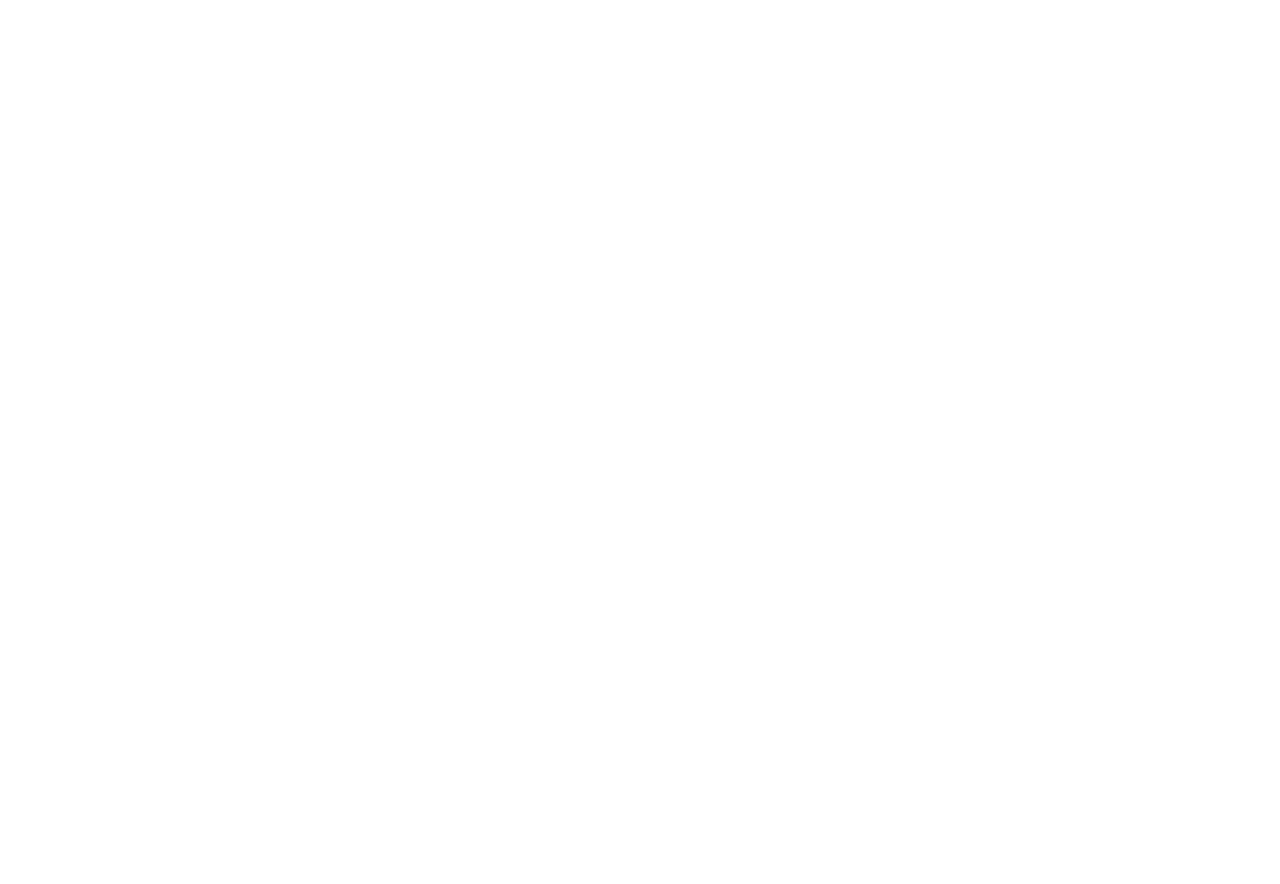
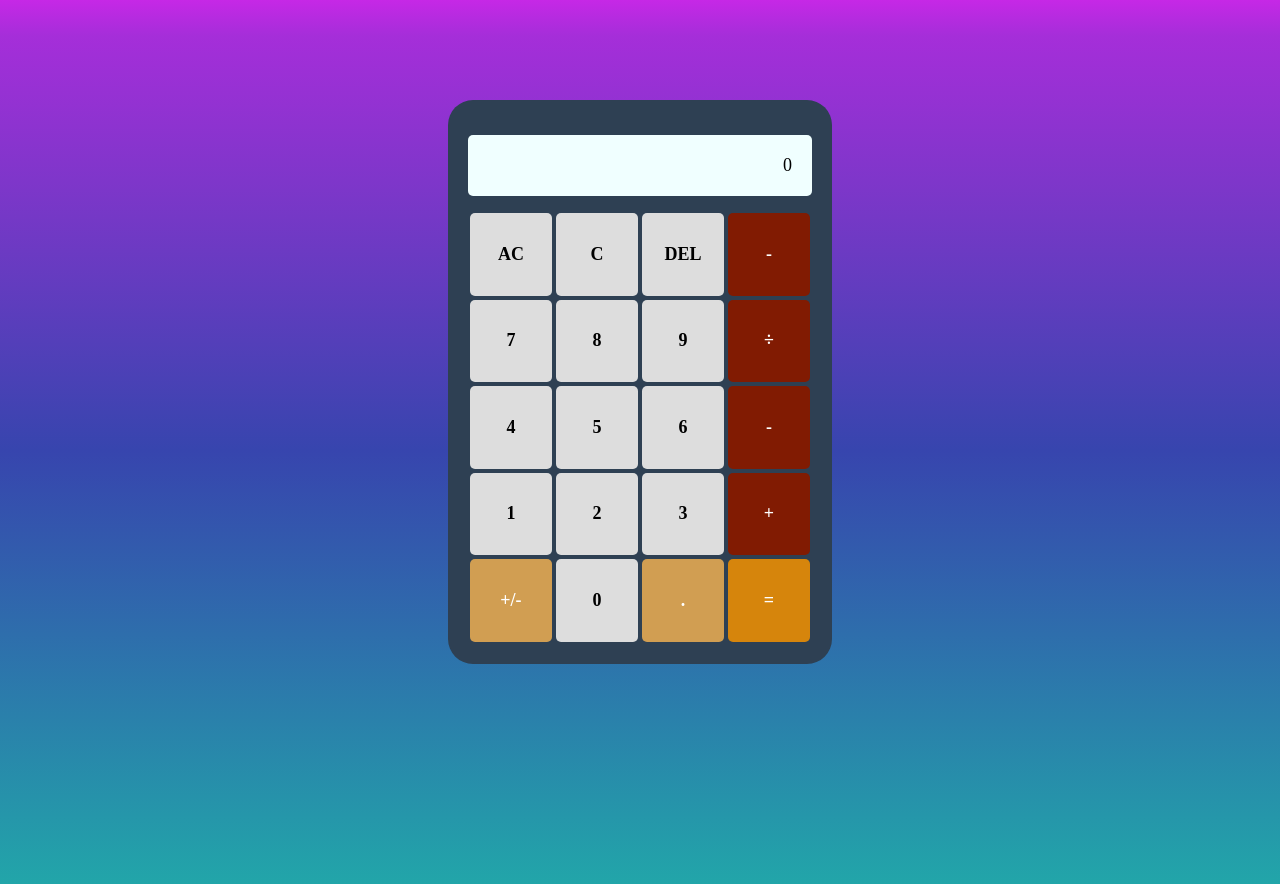
Before and after one commit to Mesi14/JS_Calculator, a plain HTML site: page index.html in a window 1280 px wide. Before the commit the page ends 800 px from the top, so only its background shows below. Drawn offline with Linux system fonts and the light colour scheme.

Commit message:
:sparkles: add basic html structure and :lipstick: basic style

```diff
--- a/assets/style.css
+++ b/assets/style.css
@@ -1,5 +1,96 @@
+html {
+    font-size: 10px;
+}
+
 * {
     margin: 0;
     padding: 0;
     box-sizing: border-box;
 }
+
+body {
+    background: linear-gradient(90deg, #21a9a9ff 0%, #3745ae 50%, #a52ed9ff 96%, #c628e6 100%);
+    background: -webkit-linear-gradient(90deg, #21a9a9ff 0%, #3745ae 50%, #a52ed9ff 96%, #c628e6 100%);
+    background: -moz-linear-gradient(90deg, #21a9a9ff 0%, #3745ae 50%, #a52ed9ff 96%, #c628e6 100%);
+    width: 100%;
+    height: 100vh;
+}
+
+.fl-r, .fl-c {
+    display: flex;
+}
+
+.fl-r {
+    flex-direction: row;
+}
+
+.fl-c {
+    flex-direction: column;
+}
+
+.container {
+    border-radius: 2.5rem;
+    padding: 2rem;
+    max-width: 30%;
+    min-width: 30%;
+    margin: 10rem auto;
+    background-color: rgb(46, 64, 83);
+    min-height: 70vh;
+}
+
+.display {
+    width: 100%;
+    margin: 1.5rem auto;
+    background-color: azure;
+    min-height: 5rem;
+    border-radius: 0.5rem;
+    padding: 2rem;
+    align-items: end;
+    justify-content: center;
+}
+
+.display p {
+    font-size: large;
+}
+
+.row {
+    width: 100%;
+    justify-content:space-evenly;
+    align-items: center;
+    text-align: center;
+    font-size: large;
+    font-weight: 900;
+}
+
+.number, .op {
+    display: flex;
+    flex-direction: row;
+    align-items: center;
+    justify-content: center;
+    width: 24%;
+    aspect-ratio: 1 / 1;
+    background-color: rgb(221, 221, 221);
+    border-radius: 0.5rem;
+    margin: 0.2rem auto;
+}
+
+.wide {
+    width: 74%;
+    height: 10rem;
+    background-color: rgb(221, 221, 221);
+    border-radius: 0.5rem;
+    margin: 0.2rem auto;
+}
+
+.op {
+    background-color: #811b02;
+    color: #fff;
+}
+
+.sign, #dot {
+    background-color: #d19e52;
+}
+
+.equal {
+    background-color: #d6850c;
+}
--- a/index.html
+++ b/index.html
@@ -7,6 +7,44 @@
     <title>JS Calculator</title>
 </head>
 <body>
+    <div class="container">
+        <div class="display fl-c">
+            <p id="curr-ops">0</p>
+            <p id="res"></p>
+        </div>
+        <div class="all-buttons fl-c">
+            <div class="row fl-r" id="first-row">
+                <div class="number fl-r">AC</div>
+                <div class="number fl-r">C</div>
+                <div class="number fl-r">DEL</div>
+                <div class="op  fl-r">-</div>
+            </div>
+            <div class="row fl-r">
+                <div class="number fl-r">7</div>
+                <div class="number fl-r">8</div>
+                <div class="number fl-r">9</div>
+                <div class="op fl-r">÷</div>
+            </div>
+            <div class="row fl-r">
+                <div class="number fl-r">4</div>
+                <div class="number fl-r">5</div>
+                <div class="number fl-r">6</div>
+                <div class="op fl-r">-</div>
+            </div>
+            <div class="row fl-r">
+                <div class="number fl-r">1</div>
+                <div class="number fl-r">2</div>
+                <div class="number fl-r">3</div>
+                <div class="op fl-r">+</div>
+            </div>
+            <div class="row fl-r">
+                <div class="op sign">+/-</div>
+                <div class="number fl-r">0</div>
+                <div class="op" id="dot">.</div>
+                <div class="op equal fl-r">=</div>
+            </div>
+        </div>
+    </div>
     <script src="./calculator.js"></script>
 </body>
 </html>
```
